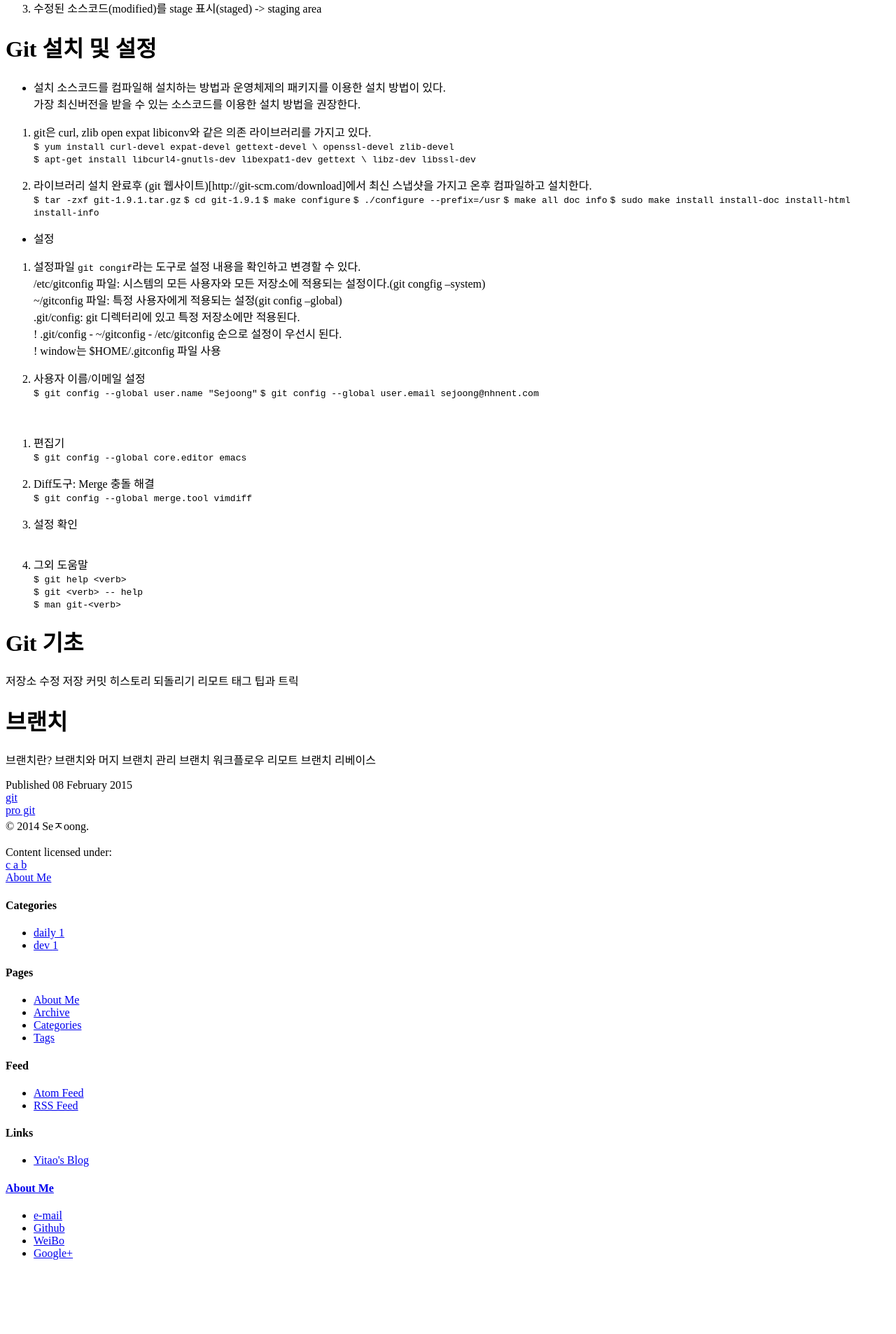
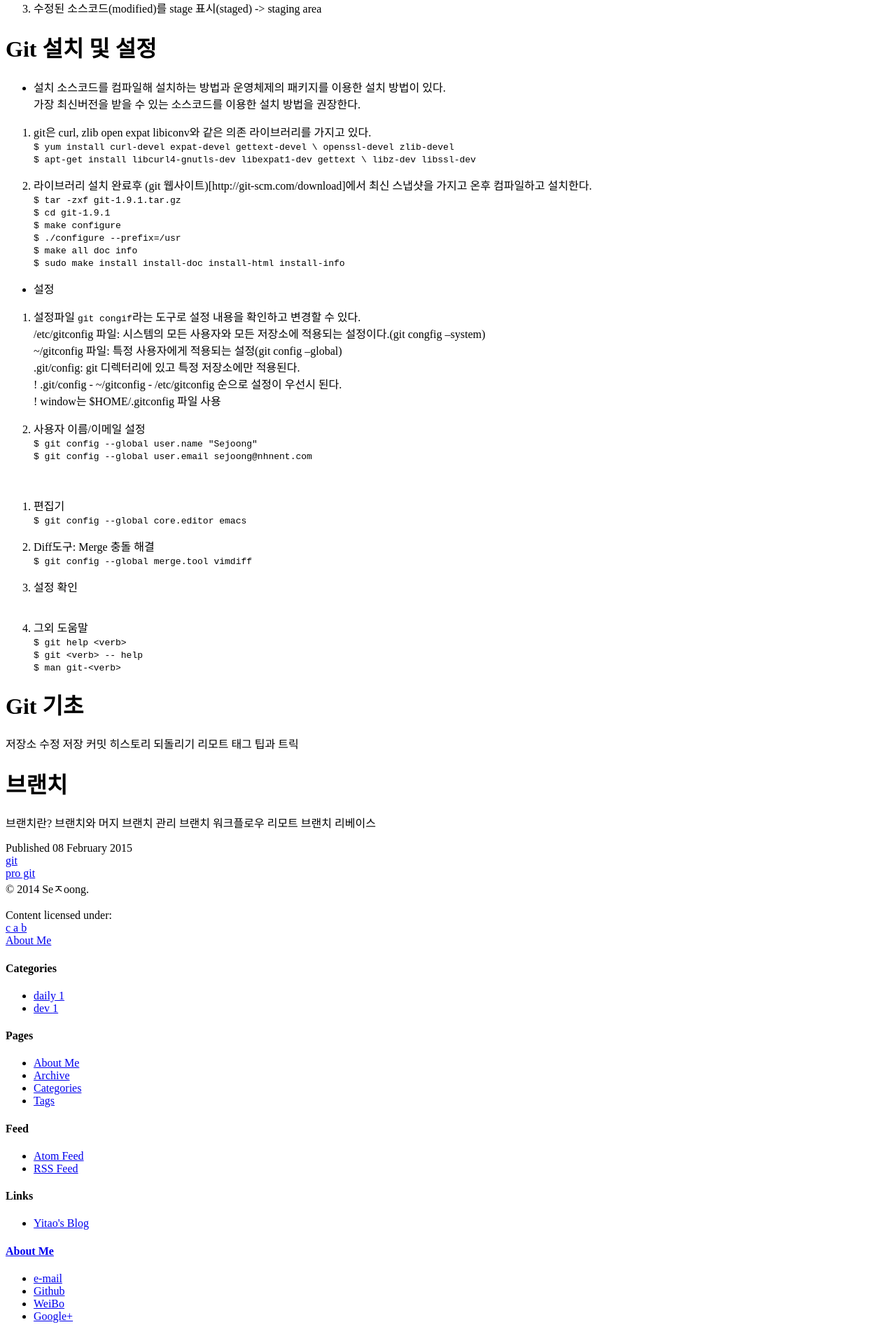
Before and after one commit to sejoong/sejoong.github.com, a Jekyll site: the page built from _posts/2015-02-08-dev.md, in a window 1280 px wide. Shown: the part 1394-3300 px from the top of the page at 70% size. Built offline with Jekyll 4.4.1, drawn with Linux system fonts in a browser that asks for light colours; nearby versions of some CDN libraries; library files that are not in the unit come from our copies; comment, search, counter and statistics services are not loaded; before the commit the page ends 3210 px from its top, so only the background shows below that.

Commit message:
no message

```diff
--- a/_posts/2015-02-08-dev.md
+++ b/_posts/2015-02-08-dev.md
@@ -79,12 +79,12 @@ openssl-devel zlib-devel`<br>
 libz-dev libssl-dev`
 
 2. 라이브러리 설치 완료후 (git 웹사이트)[http://git-scm.com/download]에서 최신 스냅샷을 가지고 온후 컴파일하고 설치한다.<br>
-`$ tar -zxf git-1.9.1.tar.gz`
-`$ cd git-1.9.1`
-`$ make configure`
-`$ ./configure --prefix=/usr`
-`$ make all doc info`
-`$ sudo make install install-doc install-html install-info`
+`$ tar -zxf git-1.9.1.tar.gz`<br>
+`$ cd git-1.9.1`<br>
+`$ make configure`<br>
+`$ ./configure --prefix=/usr`<br>
+`$ make all doc info`<br>
+`$ sudo make install install-doc install-html install-info`<br>
 
 
 - 설정
@@ -98,7 +98,7 @@ libz-dev libssl-dev`
 ! window는 $HOME/.gitconfig 파일 사용<br>
 
 2. 사용자 이름/이메일 설정<br>
-`$ git config --global user.name "Sejoong"`
+`$ git config --global user.name "Sejoong"`<br>
 `$ git config --global user.email sejoong@nhnent.com`
 
 <img src="./git_img/1-6_1.png" alt="">
```
